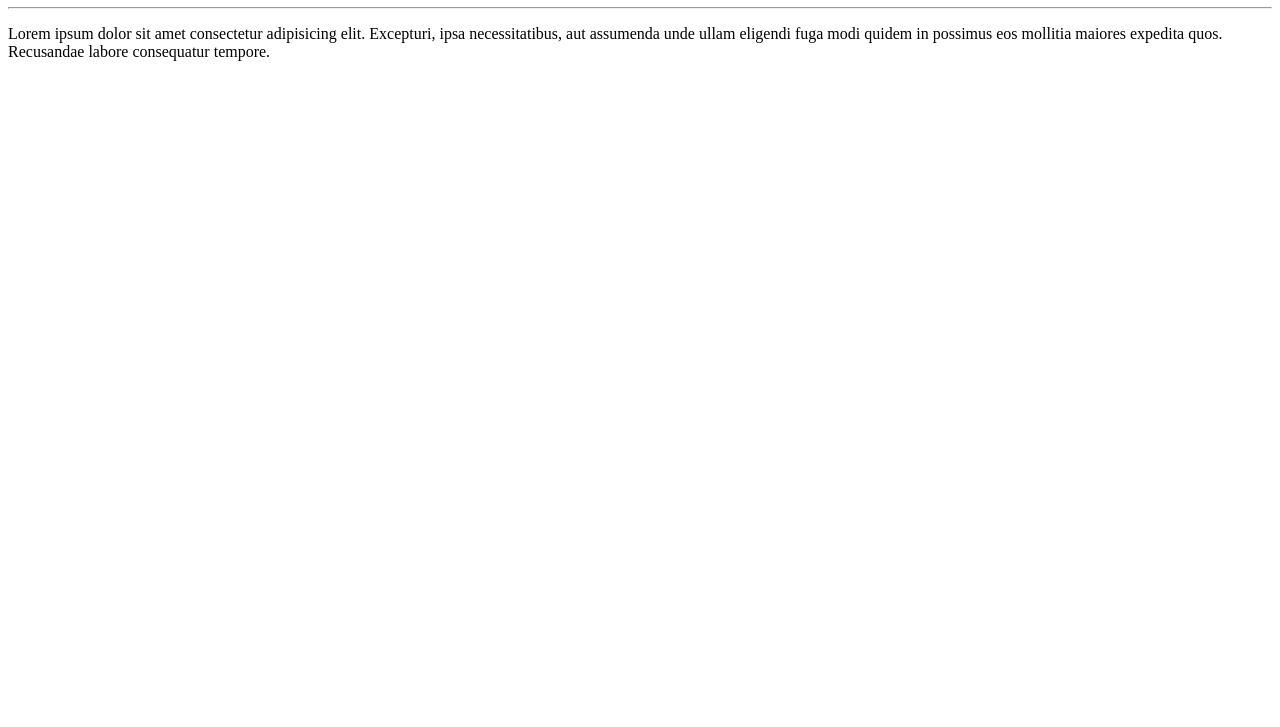
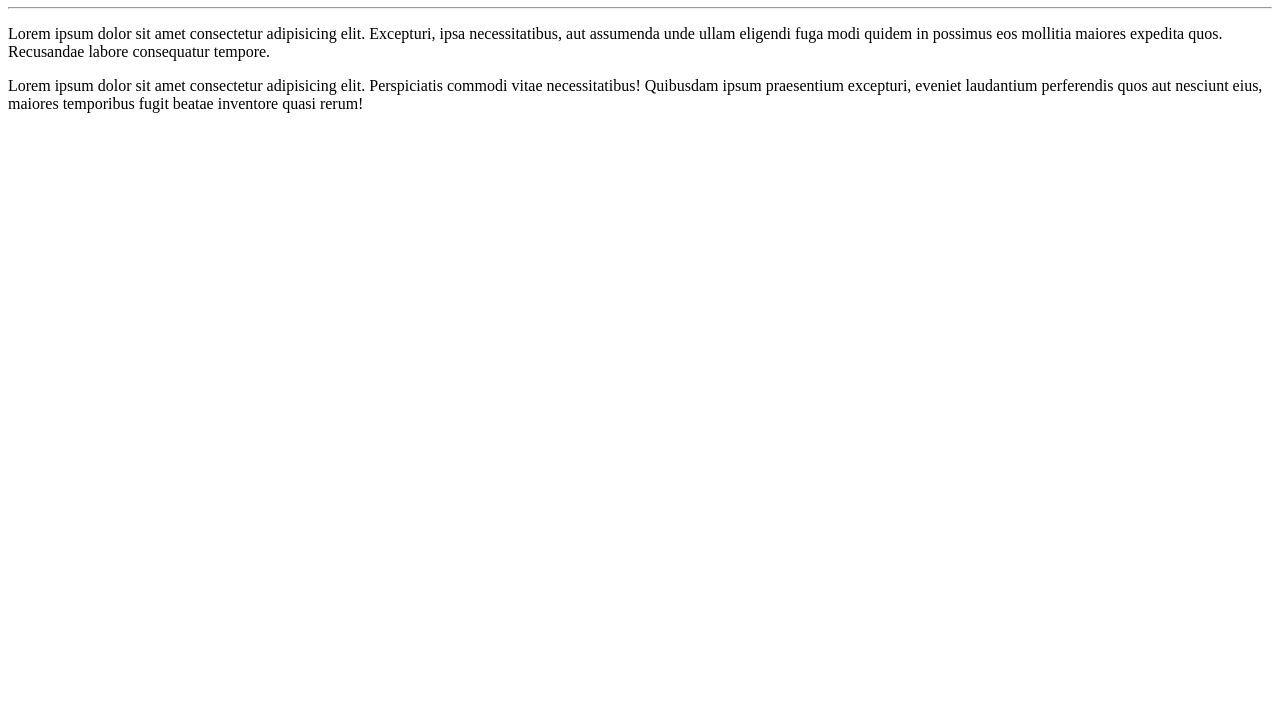
Before and after one commit to Ivan-Snts/Ola-Mundo, a plain HTML site: page site-exemplo/index.html in a window 1280 px wide. Shown: the part 73-800 px from the top of the page. Drawn offline with Linux system fonts and the light colour scheme.

Commit message:
Segunda alteração

```diff
--- a/site-exemplo/index.html
+++ b/site-exemplo/index.html
@@ -9,5 +9,6 @@
     <h1>Olá, Mundo</h1>
     <hr>
     <p>Lorem ipsum dolor sit amet consectetur adipisicing elit. Excepturi, ipsa necessitatibus, aut assumenda unde ullam eligendi fuga modi quidem in possimus eos mollitia maiores expedita quos. Recusandae labore consequatur tempore.</p>
+    <p>Lorem ipsum dolor sit amet consectetur adipisicing elit. Perspiciatis commodi vitae necessitatibus! Quibusdam ipsum praesentium excepturi, eveniet laudantium perferendis quos aut nesciunt eius, maiores temporibus fugit beatae inventore quasi rerum!</p>
 </body>
 </html>
```
